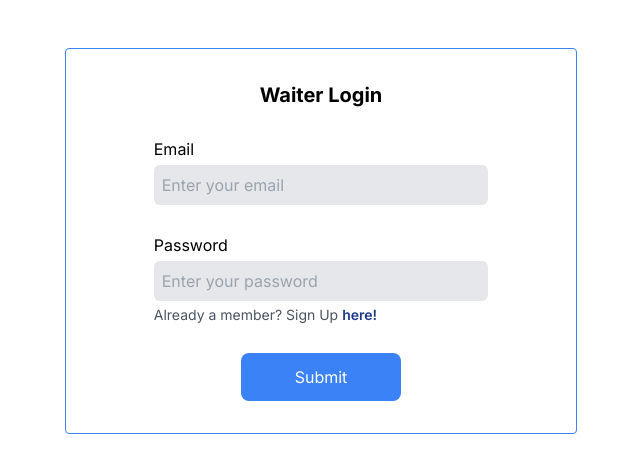
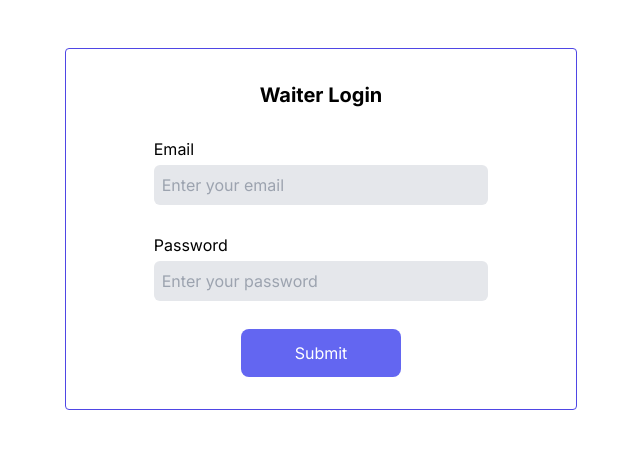
Before and after one commit to RealPhilos/resturant_website_team_project, a Next.js app in the folder frontend/: page /auth/login in a window 1280 px wide. Shown: the top 472 px of the page, without its empty margins (319-959 px from the left). Built offline with nearby package versions, Linux system fonts and the light colour scheme.

Commit message:
removed signup route as it is not needed

```diff
--- a/frontend/src/app/auth/login/page.js
+++ /dev/null
@@ -1,38 +0,0 @@
-import Link from "next/link";
-import React from "react";
-
-function LoginPage() {
-  return (
-    <div>
-      <form className="mx-auto w-2/5 border border-blue-500 rounded p-8 mt-12 flex flex-col gap-7 items-center">
-        <span className="text-xl font-bold">Waiter Login</span>
-        <div className="flex flex-col w-3/4 gap-1">
-          <label>Email</label>
-          <input
-            className="p-2 bg-gray-200 rounded-md"
-            placeholder="Enter your email"
-          />
-        </div>
-        <div className="flex flex-col w-3/4 gap-1">
-          <label>Password</label>
-          <input
-            className="p-2 bg-gray-200 rounded-md"
-            placeholder="Enter your password"
-          />
-          <span className="text-sm text-gray-600">
-            Already a member? Sign Up{" "}
-            <Link className="text-blue-900 font-semibold" href="/auth/signup">
-              here!
-            </Link>
-          </span>
-        </div>
-        <input
-          className="bg-blue-500 p-3 w-40 rounded-lg text-white cursor-pointer"
-          type="submit"
-        />
-      </form>
-    </div>
-  );
-}
-
-export default LoginPage;
--- /dev/null
+++ b/frontend/src/app/auth/login/page.jsx
@@ -0,0 +1,32 @@
+import Link from 'next/link';
+import React from 'react';
+
+function LoginPage() {
+  return (
+    <div>
+      <form className='mx-auto w-2/5 border border-indigo-600 rounded p-8 mt-12 flex flex-col gap-7 items-center'>
+        <span className='text-xl font-bold'>Waiter Login</span>
+        <div className='flex flex-col w-3/4 gap-1'>
+          <label>Email</label>
+          <input
+            className='p-2 bg-gray-200 rounded-md'
+            placeholder='Enter your email'
+          />
+        </div>
+        <div className='flex flex-col w-3/4 gap-1'>
+          <label>Password</label>
+          <input
+            className='p-2 bg-gray-200 rounded-md'
+            placeholder='Enter your password'
+          />
+        </div>
+        <input
+          className='bg-indigo-500 p-3 w-40 rounded-lg text-white cursor-pointer'
+          type='submit'
+        />
+      </form>
+    </div>
+  );
+}
+
+export default LoginPage;
--- a/frontend/src/app/auth/signup/page.js
+++ /dev/null
@@ -1,7 +0,0 @@
-import React from 'react';
-
-function SignupPage() {
-  return <div>SignupPage</div>;
-}
-
-export default SignupPage;
--- /dev/null
+++ b/frontend/src/app/menu/page.jsx
@@ -0,0 +1,11 @@
+import React from 'react';
+
+function MenuPage() {
+  return (
+    <div>
+      <h2>Delicious Menus</h2>
+    </div>
+  );
+}
+
+export default MenuPage;
```
